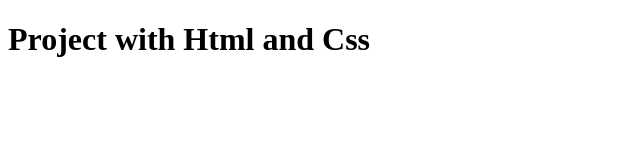
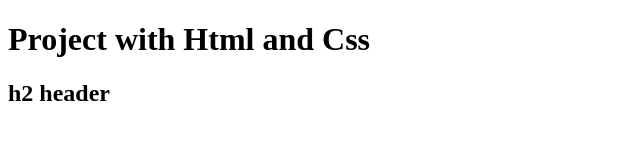
Before and after one commit to filipedbranco/project, a plain HTML site: page index.html in a window 1280 px wide. Shown: the whole page, without its empty margins (0-640 px from the left). Drawn offline with Linux system fonts and the light colour scheme.

Commit message:
added style to body and h2

```diff
--- a/index.html
+++ b/index.html
@@ -8,6 +8,7 @@
 </head>
 <body>
     <h1>Project with Html and Css</h1>
+    <h2>h2 header</h2>
 
 </body>
 </html>
--- a/style.css
+++ b/style.css
@@ -0,0 +1,3 @@
+body {
+    margin: 0;
+}
```
